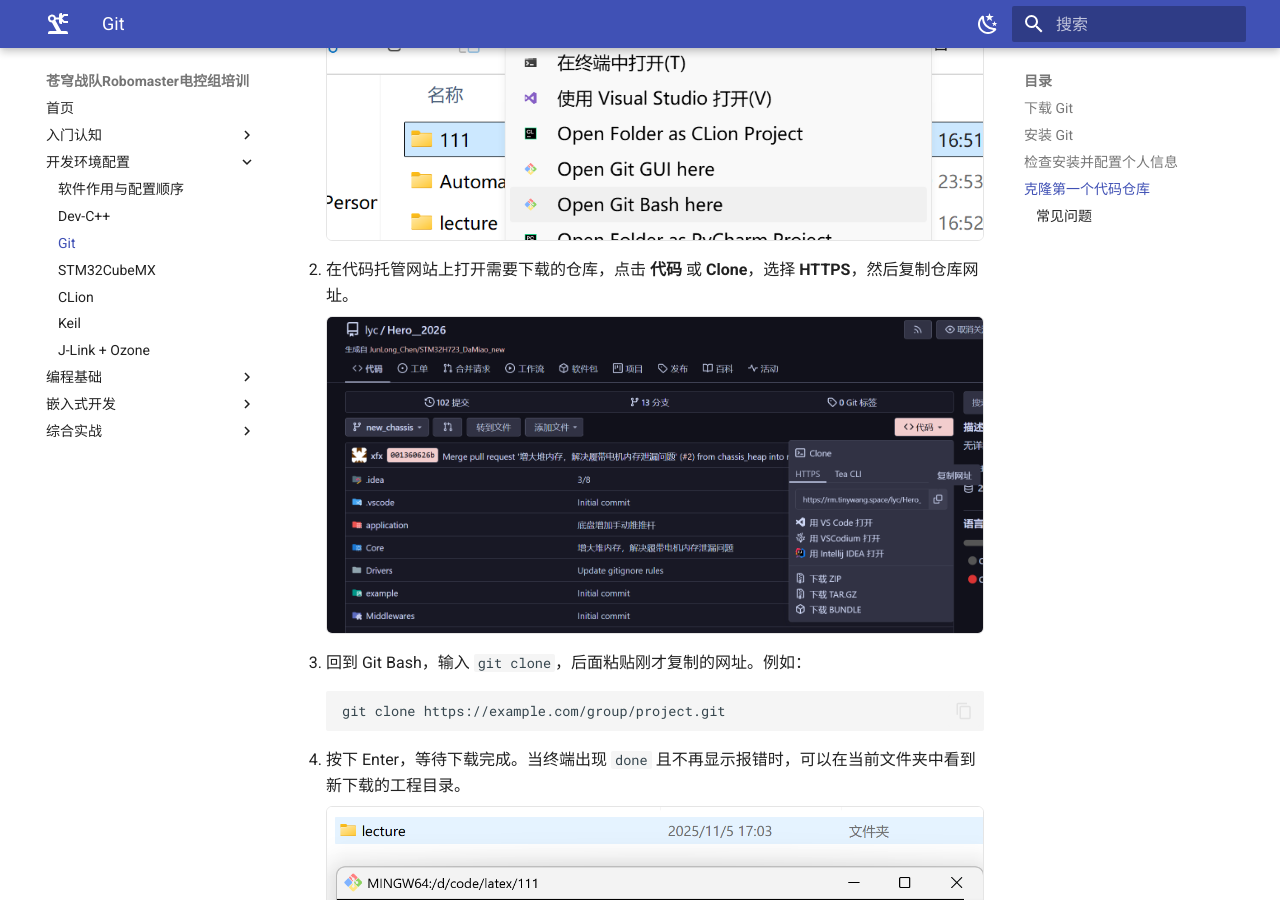
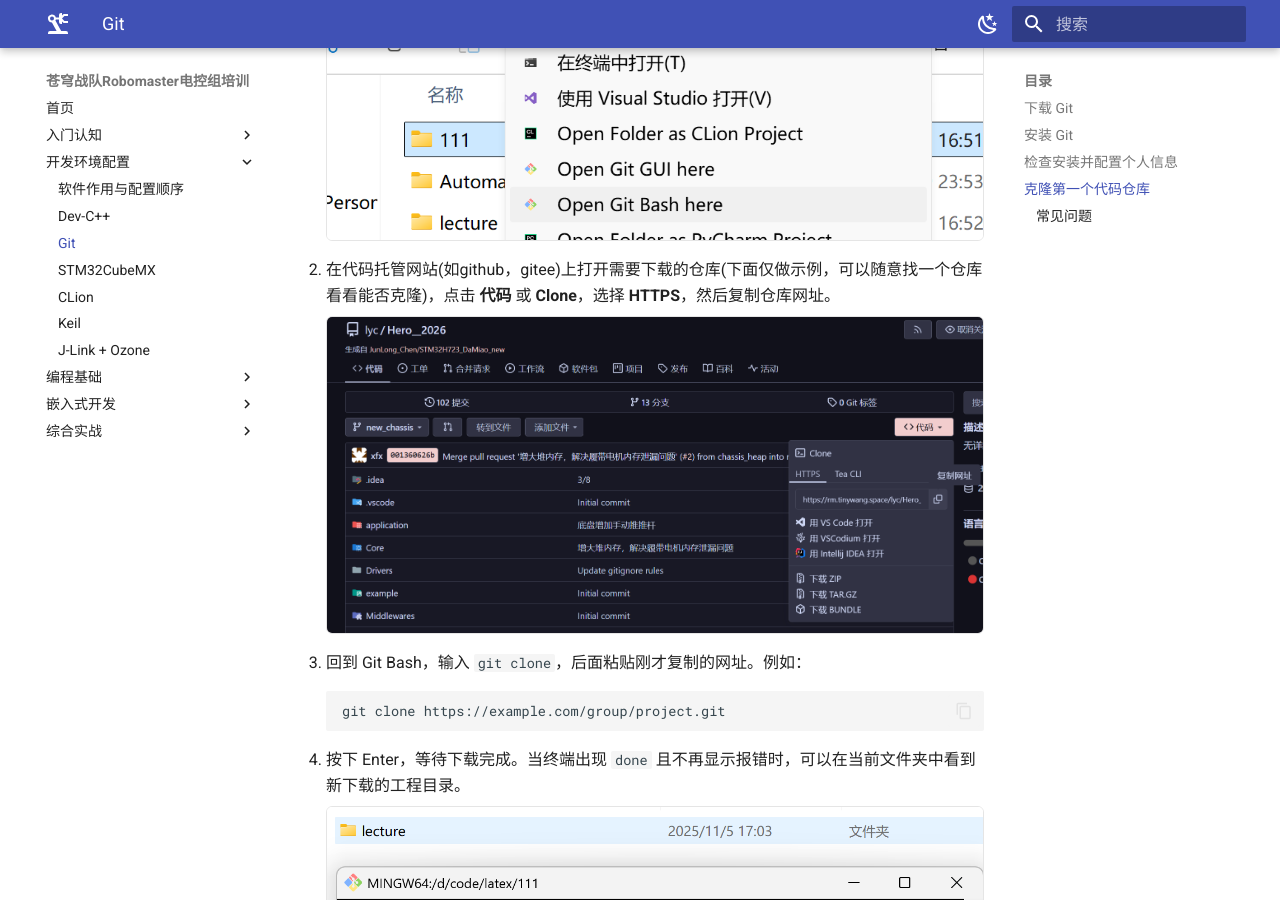
Before and after one commit to Xiaofxx/rm-ec-training, an MkDocs documentation site: the page built from docs/install-git.md, in a window 1280 px wide and 900 px high, scrolled down 3767 px. Built offline with MkDocs 1.6.1 and Material for MkDocs 9.7.7, drawn with Linux system fonts in a browser that asks for light colours.

Commit message:
docs:修正关于git的说法

```diff
--- a/docs/install-git.md
+++ b/docs/install-git.md
@@ -70,7 +70,7 @@
 
     ![在工程目录中打开 Git Bash](assets/git/06-open-git-bash-here.png)
 
-2. 在代码托管网站上打开需要下载的仓库，点击 **代码** 或 **Clone**，选择 **HTTPS**，然后复制仓库网址。
+2. 在代码托管网站(如github，gitee)上打开需要下载的仓库(下面仅做示例，可以随意找一个仓库看看能否克隆)，点击 **代码** 或 **Clone**，选择 **HTTPS**，然后复制仓库网址。
 
     ![复制仓库的 HTTPS 克隆网址](assets/git/07-copy-clone-url.png)
 
```
